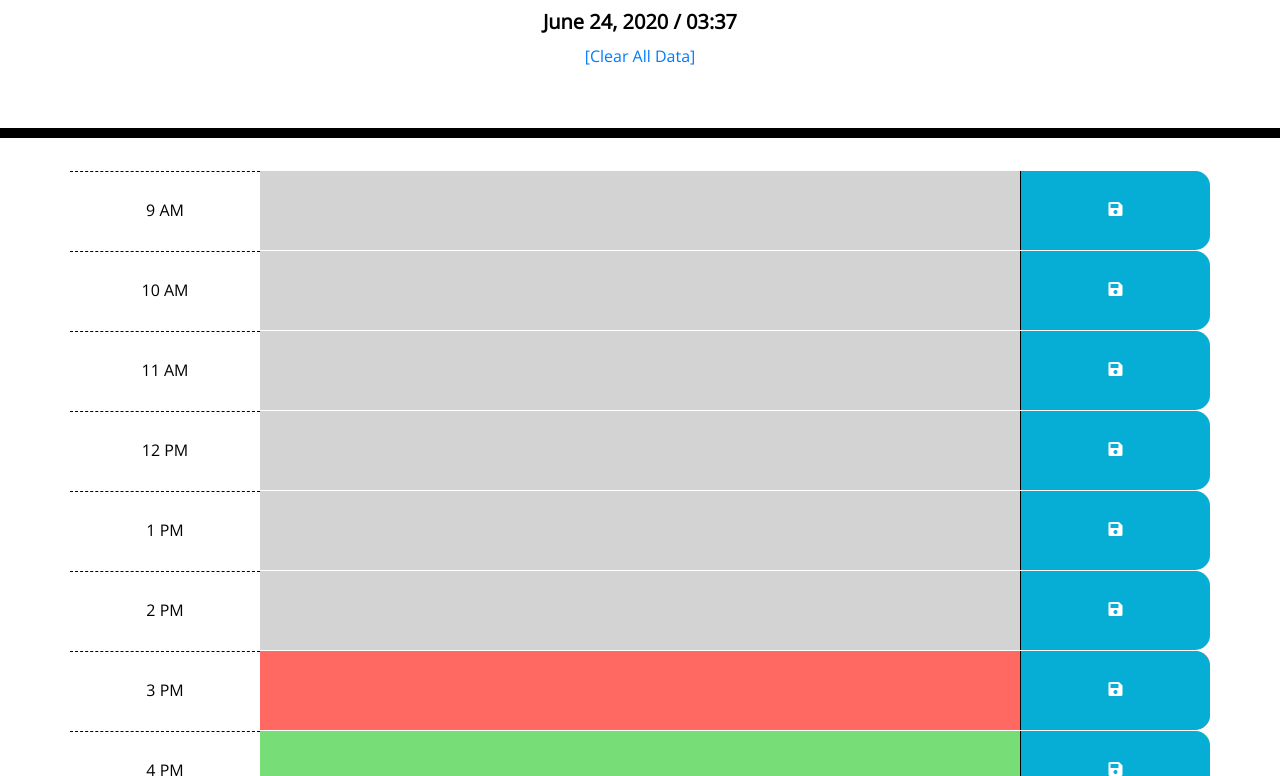
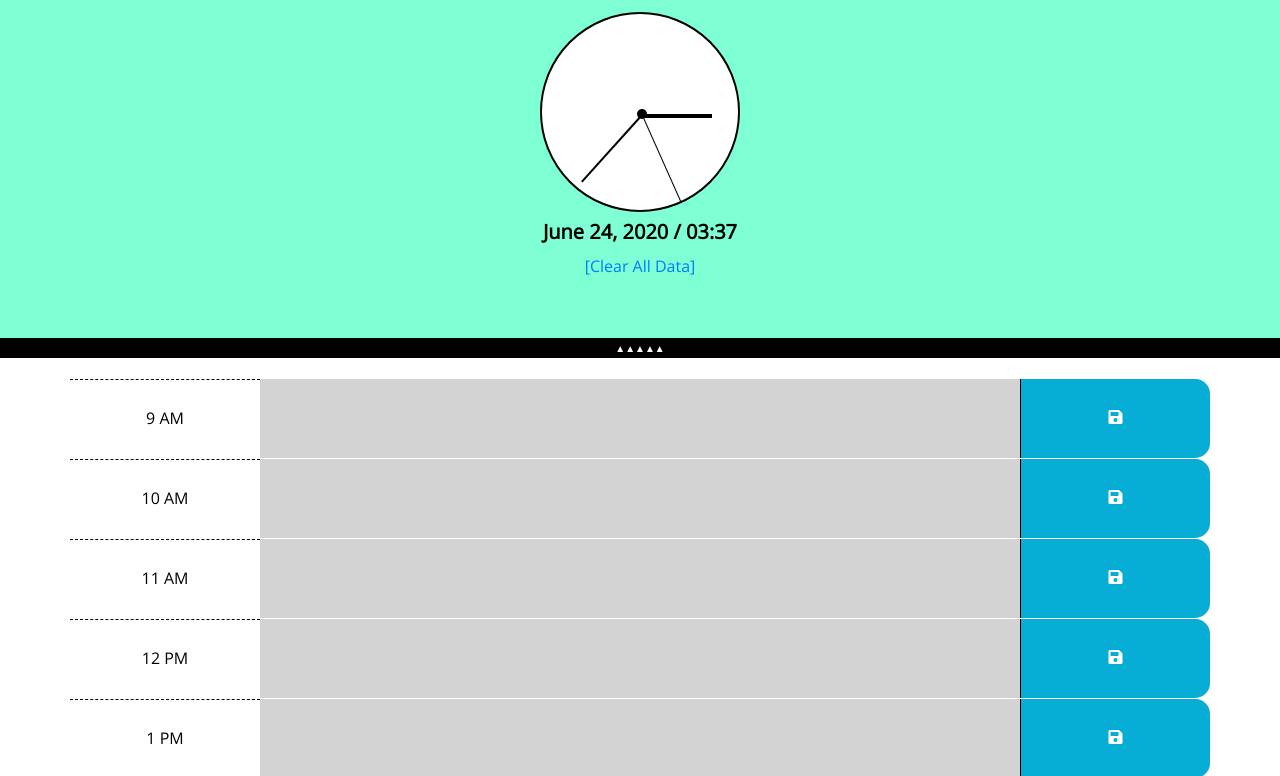
Before and after one commit to jamesravelle/workday-planner, a plain HTML site: page index.html in a window 1280 px wide. Shown: the part 182-958 px from the top of the page. Drawn offline with nearby package versions, Linux system fonts and the light colour scheme.

Commit message:
Add clock and toggle header feature

```diff
--- a/index.html
+++ b/index.html
@@ -26,12 +26,18 @@
     <header class="jumbotron">
       <h1 class="display-3">Work Day Scheduler</h1>
       <p class="lead">A simple calendar app for scheduling your work day</p>
+      <div id="clock">
+        <div id="center-dot" class="hands"></div>
+        <div id="hour-hand" class="hands"></div>
+        <div id="minute-hand" class="hands"></div>
+        <div id="second-hand" class="hands"></div>
+      </div>
       <p id="currentDay" class="lead"></p>
       <a href="#" id="clear">[Clear All Data]</a>
     </header>
+    <div class="hideHeader">&#9650;&#9650;&#9650;&#9650;&#9650;</div>
     <div class="container">
-      <!-- Timeblocks go here -->
-
+      <!-- Timeblocks go here, created with jQuery loop -->
     </div>
     <script src="https://code.jquery.com/jquery-3.4.1.min.js"></script>
     <script src="https://cdnjs.cloudflare.com/ajax/libs/moment.js/2.24.0/moment.min.js"></script>
--- a/script.js
+++ b/script.js
@@ -5,8 +5,7 @@ var container = $('.container');
 var currentTime = moment().format('LT');
 var currentHour = parseInt(currentTime[0]+currentTime[1]);
 
-// Set current date in header
-$('#currentDay').text(moment().format('MMMM DD, YYYY') + "  /  " + moment().format('hh:mm'));
+
 
 // Get local storage object
 var storage = JSON.parse(localStorage.getItem('storage'));
@@ -98,4 +97,39 @@ $('#clear').on('click', function(e){
     location.reload();
 })
 
+// Clock
+var minute = 0;
+var seconds = 0;
+function setClock(){
+    // Set current date in header
+    $('#currentDay').text(moment().format('MMMM DD, YYYY') + "  /  " + moment().format('hh:mm'));
+
+    // Update clock
+    var longTime = moment().format('LTS');
+    console.log(longTime);
+    console.log(longTime.length)
+    if(longTime.length === 11){
+        minute = parseInt(longTime[3] + longTime[4]);
+        seconds = parseInt(longTime[6] + longTime[7]);
+    } else{
+        minute = parseInt(longTime[2] + longTime[3]);
+        seconds = parseInt(longTime[5] + longTime[6]);
+    }
+    $('#hour-hand').css("transform", "rotate("+ ((currentHour * 30) - 90) + "deg)");
+    $('#minute-hand').css("transform", "rotate("+ ((minute * 6) - 90) + "deg)");
+    $('#second-hand').css("transform", "rotate("+ ((seconds * 6) - 90) + "deg)");
+}
+setClock();
+setInterval(setClock, 1000);
+
+$('.hideHeader').on("click", function(){
+    console.log($('.hideHeader').html());
+    if($('.hideHeader').html() === "▲▲▲▲▲"){
+        $('.hideHeader').html("▼▼▼▼▼");
+    } else {
+        $('.hideHeader').html("▲▲▲▲▲");
+    }
+
+    $('.jumbotron').slideToggle();
+})
 });
--- a/style.css
+++ b/style.css
@@ -18,12 +18,23 @@ textarea{
   height:100%;
 }
 
+.hideHeader{
+  width:100%;
+  background-color:black;
+  color:white;
+  margin-bottom:20px;
+  font-size:10px;
+  padding:5px;
+  text-align:center;
+  cursor:pointer;
+}
+
 .jumbotron {
   text-align: center;
-  background-color: transparent;
+  background-color: aquamarine;
   color: black;
   border-radius: 0;
-  border-bottom: 10px solid black;
+  margin-bottom:0;
 }
 
 .description{
@@ -114,4 +125,53 @@ textarea{
   .display-3{
     font-size:40px;
   }
+
 }
+
+#clock{
+  border:2px solid black;
+  border-radius:100%;
+  width:200px;
+  height:200px;
+  margin:10px auto;
+  position:relative;
+  background-color:white;
+}
+
+.hands{
+  position:absolute;
+  left:100px;
+  top:100px;
+  transform-origin: 0 50%;
+}
+
+#hour-hand{
+  border-bottom:4px solid black;
+  width:70px;
+  transform: rotate(80deg);
+  z-index:10;
+}
+
+#minute-hand{
+  border-bottom:2px solid black;
+  width:90px;
+  transform: rotate(120deg);
+  z-index:11;
+}
+
+#second-hand{
+  border-bottom:1px solid black;
+  width:95px;
+  transform: rotate(10deg);
+  z-index:12;
+}
+
+#center-dot{
+  width:10px;
+  margin-left:-5px;
+  margin-top:-5px;
+  height:10px;
+  background-color:black;
+  border-radius:100%;
+  z-index:13;
+}
```
Also changed, not shown: Assets/bg.jpg (added).
